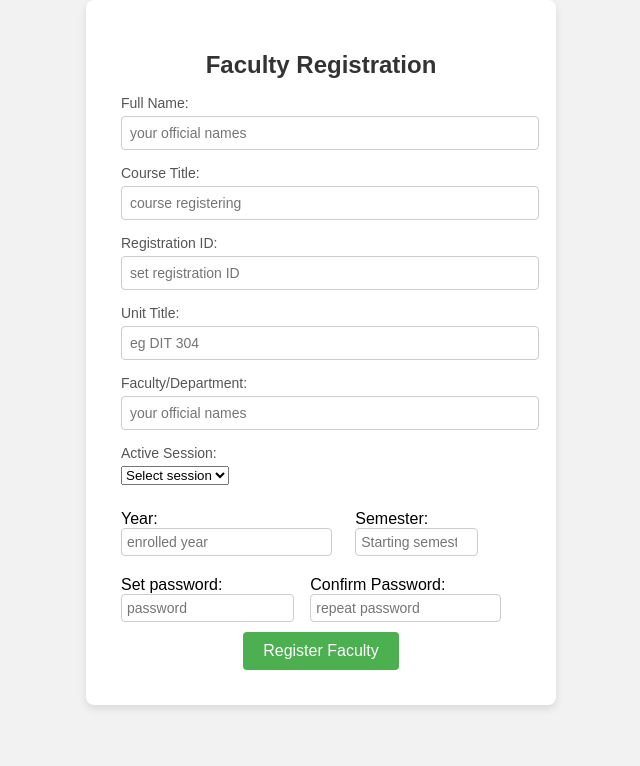
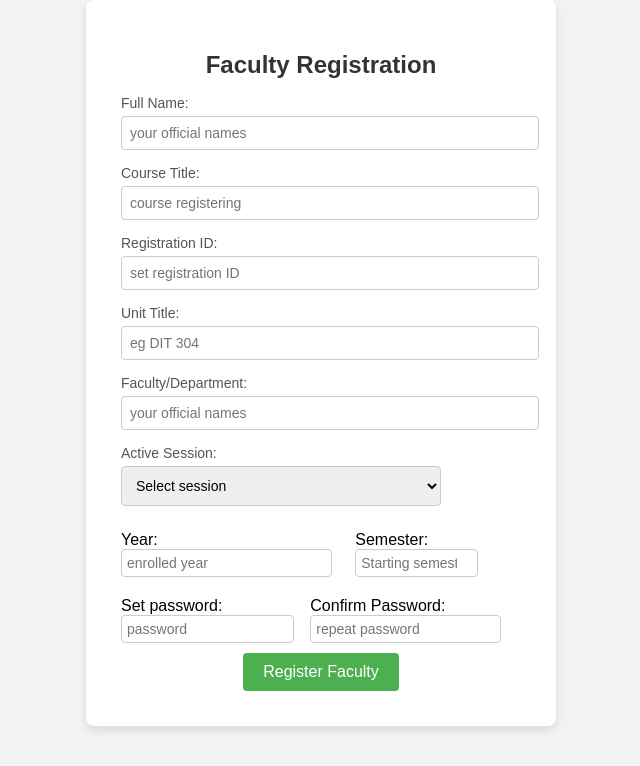
Before and after one commit to Innocentadika/uni_record, a PHP site: page /registration.php in a window 1280 px wide. Shown: the top 766 px of the page, without its empty margins (319-959 px from the left). Before the commit the page ends 709 px from the top, so only its background shows below. Run offline with PHP 8.4, Linux system fonts and the light colour scheme.

Commit message:
updating the styles

```diff
--- a/css/registration.css
+++ b/css/registration.css
@@ -37,6 +37,14 @@ h1 {
     font-size: 14px;
     color: #555;
     margin-bottom: 5px;
+}
+
+.input-group .slt {
+    width: 80%;
+    padding: 10px;
+    font-size: 14px;
+    border: 1px solid #ccc;
+    border-radius: 4px;
 }
 
 .input-grp input {
```
